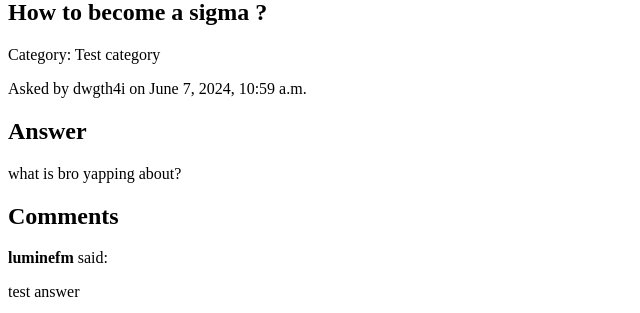
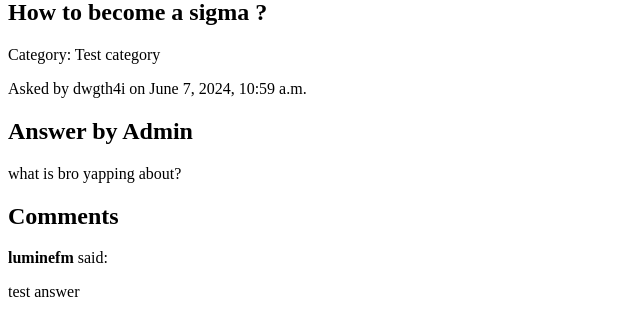
Before and after one commit to dwgth4i/blogs-in-django, a Django app: page /2024/6/7/f5e2d5d2-a26e-4121-a0f0-b87126b26bca/ in a window 1280 px wide. Shown: the part 151-464 px from the top of the page, without its empty margins (0-640 px from the left). Run offline with Django 5.2, Linux system fonts and the light colour scheme; data comes from the database, SQL or seed files in the repository; both versions use the stored data as it was after the commit.

Commit message:
Changes to be committed: 	modified:   db.sqlite3 	modified:   faq/templates/faq/post_detail.html

```diff
--- a/mysite/faq/templates/faq/post_detail.html
+++ b/mysite/faq/templates/faq/post_detail.html
@@ -5,8 +5,14 @@
 <p>Category: {{ post.category.name }}</p>
 <p>Asked by {{ post.username }} on {{ post.publish }}</p>
 
-<h2>Answer</h2>
+<h2>Answer by Admin</h2>
 <p>{{ post.body|linebreaks }}</p>
+
+<h2>Comments</h2>
+{% for comment in comments %}
+    <p><strong>{{ comment.user }}</strong> said:</p>
+    <p>{{ comment.body|linebreaks }}</p>
+{% endfor %}
 
 {% if user == post.author or user.is_staff %}
     <h2>Leave a Comment</h2>
@@ -17,11 +23,5 @@
     </form>
 {% endif %}
 
-<h2>Comments</h2>
-{% for comment in comments %}
-    <p><strong>{{ comment.user }}</strong> said:</p>
-    <p>{{ comment.body|linebreaks }}</p>
-{% endfor %}
-
 <a href="{% url 'post_list' %}">Back to Questions</a>
 {% endblock %}
```
Also changed, not shown: mysite/db.sqlite3.
